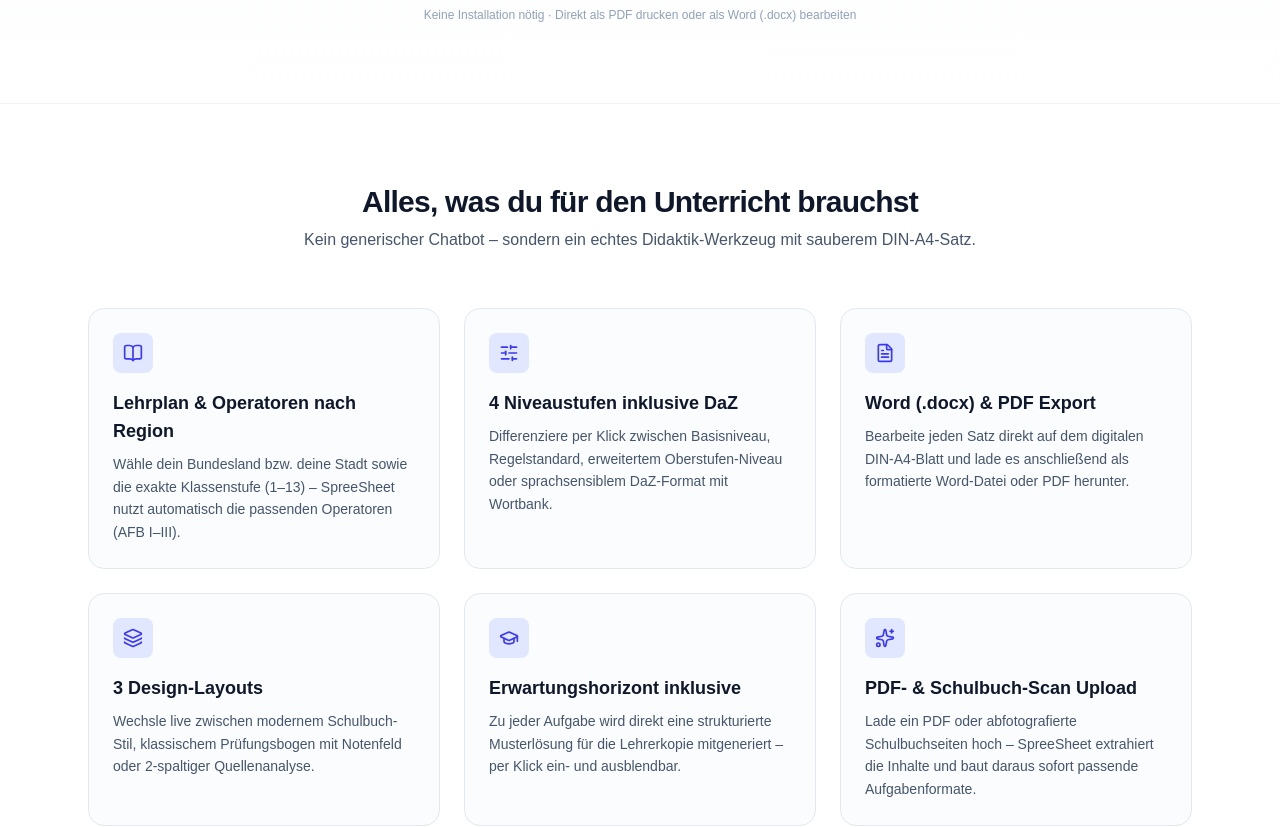
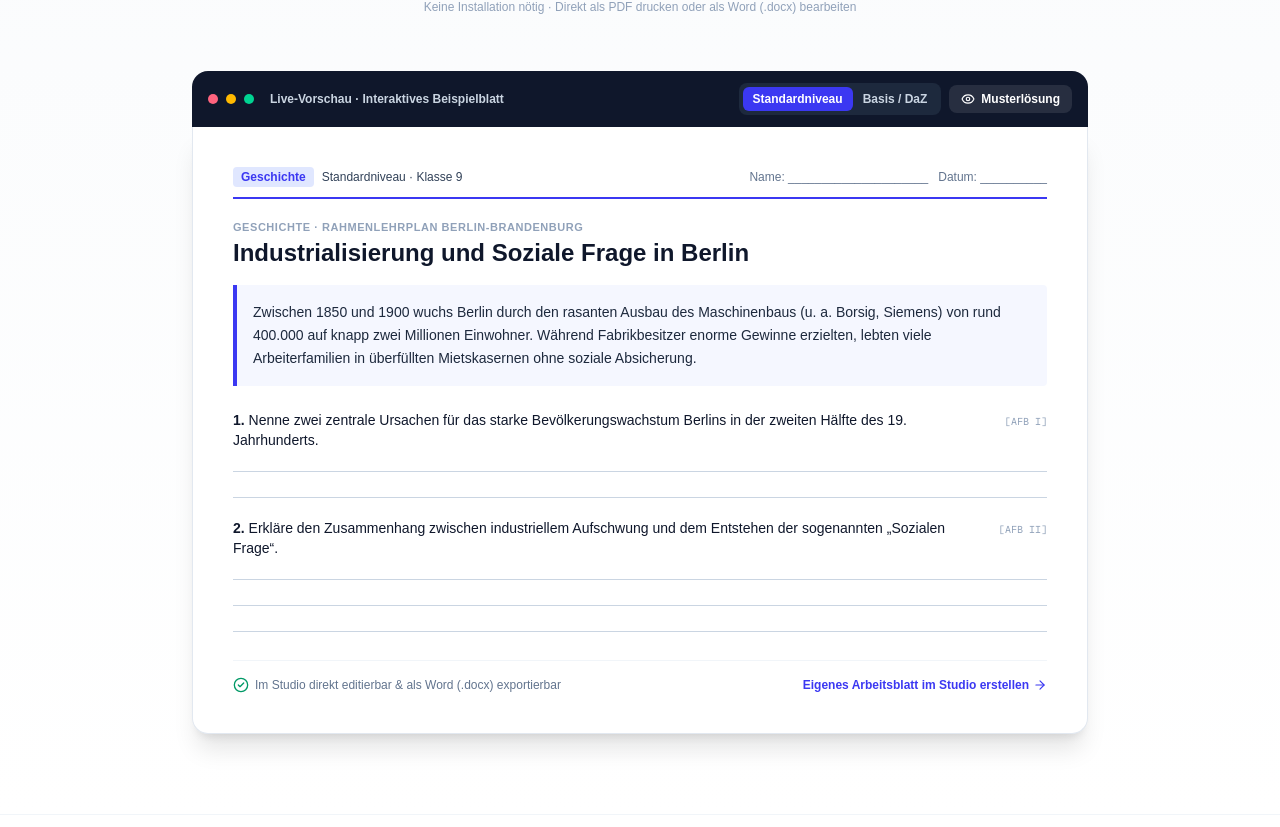
Before and after one commit to paulyaghy06-rgb/berlin-arbeitsblatt, a Next.js app: page / in a window 1280 px wide. Shown: the part 536-1363 px from the top of the page. Built offline with nearby package versions, Linux system fonts and the light colour scheme.

Commit message:
Add interactive DIN-A4 live preview to landing page

```diff
--- a/app/page.tsx
+++ b/app/page.tsx
@@ -1,4 +1,5 @@
 import Link from "next/link";
+import LandingPreview from "../components/LandingPreview";
 import {
   Sparkles,
   BookOpen,
@@ -41,8 +42,8 @@ export default function LandingPage() {
         </div>
       </header>
 
-      {/* HERO SECTION */}
-      <section className="pt-16 pb-20 px-6 bg-gradient-to-b from-slate-50 to-white border-b border-slate-100">
+      {/* HERO SECTION + INTERAKTIVE DIN-A4-VORSCHAU */}
+      <section className="pt-14 pb-20 px-6 bg-gradient-to-b from-slate-50 to-white border-b border-slate-100">
         <div className="max-w-4xl mx-auto text-center">
           <div className="inline-flex items-center gap-2 bg-indigo-50 border border-indigo-200 text-[#3B38F2] text-xs font-semibold px-3 py-1 rounded-full mb-6">
             <Sparkles className="w-3.5 h-3.5" />
@@ -65,7 +66,7 @@ export default function LandingPage() {
               href="/app"
               className="w-full sm:w-auto bg-[#3B38F2] hover:opacity-95 text-white font-semibold px-7 py-3.5 rounded-xl text-base shadow-md transition flex items-center justify-center gap-2"
             >
-              Kostenlos Arbeitsblatt erstellen
+              Sofort ohne Anmeldung testen
               <ArrowRight className="w-4 h-4" />
             </Link>
             <a
@@ -79,6 +80,9 @@ export default function LandingPage() {
           <p className="mt-4 text-xs text-slate-400">
             Keine Installation nötig · Direkt als PDF drucken oder als Word (.docx) bearbeiten
           </p>
+
+          {/* INTERAKTIVE DIN-A4 LIVE-VORSCHAU */}
+          <LandingPreview />
         </div>
       </section>
 
@@ -100,8 +104,8 @@ export default function LandingPage() {
             },
             {
               icon: SlidersHorizontal,
-              title: "4 Niveaustufen inklusive DaZ",
-              desc: "Differenziere per Klick zwischen Basisniveau, Regelstandard, erweitertem Oberstufen-Niveau oder sprachsensiblem DaZ-Format mit Wortbank.",
+              title: "3er-Differenzierung auf Knopfdruck",
+              desc: "Erstelle dasselbe Arbeitsblatt parallel für Basis-, Standard- und Expertenniveau oder im sprachsensiblen DaZ-Format mit Wortbank.",
             },
             {
               icon: FileText,
@@ -110,8 +114,8 @@ export default function LandingPage() {
             },
             {
               icon: Layers,
-              title: "3 Design-Layouts",
-              desc: "Wechsle live zwischen modernem Schulbuch-Stil, klassischem Prüfungsbogen mit Notenfeld oder 2-spaltiger Quellenanalyse.",
+              title: "Klassenarbeiten & Notenspiegel",
+              desc: "Aktiviere den Prüfungsmodus für automatische Punktzahlen je Aufgabe und eine fertige Bewertungstabelle am Seitenende.",
             },
             {
               icon: GraduationCap,
@@ -173,7 +177,7 @@ export default function LandingPage() {
             <ul className="mt-6 space-y-3 text-sm text-slate-600">
               <li className="flex items-center gap-2"><CheckCircle2 className="w-4 h-4 text-[#3B38F2]" /> Alle Fächer, Bundesländer & Klassen 1–13</li>
               <li className="flex items-center gap-2"><CheckCircle2 className="w-4 h-4 text-[#3B38F2]" /> PDF- & Foto-Upload von Unterrichtsmaterial</li>
-              <li className="flex items-center gap-2"><CheckCircle2 className="w-4 h-4 text-[#3B38F2]" /> PDF-Druck & Word-Export (.docx)</li>
+              <li className="flex items-center gap-2"><CheckCircle2 className="w-4 h-4 text-[#3B38F2]" /> Cloud-Bibliothek „Meine Blätter“</li>
             </ul>
             <Link
               href="/app"
@@ -192,7 +196,7 @@ export default function LandingPage() {
             <ul className="mt-6 space-y-3 text-sm text-slate-700">
               <li className="flex items-center gap-2"><CheckCircle2 className="w-4 h-4 text-[#3B38F2]" /> Unbegrenzte Arbeitsblätter & 3er-Differenzierung</li>
               <li className="flex items-center gap-2"><CheckCircle2 className="w-4 h-4 text-[#3B38F2]" /> Erweiterte Dokumenten-Analyse & OCR</li>
-              <li className="flex items-center gap-2"><CheckCircle2 className="w-4 h-4 text-[#3B38F2]" /> Cloud-Bibliothek & Kollegiums-Freigabe</li>
+              <li className="flex items-center gap-2"><CheckCircle2 className="w-4 h-4 text-[#3B38F2]" /> Kollegiums-Freigabe & Fachschafts-Ordner</li>
             </ul>
             <Link
               href="/app"
--- /dev/null
+++ b/components/LandingPreview.tsx
@@ -0,0 +1,186 @@
+"use client";
+
+import { useState } from "react";
+import Link from "next/link";
+import { Eye, EyeOff, ArrowRight, CheckCircle2 } from "lucide-react";
+
+type DemoLevel = "basis" | "standard";
+
+const DEMO_DATA: Record<
+  DemoLevel,
+  {
+    badge: string;
+    titel: string;
+    untertitel: string;
+    text: string;
+    aufgaben: { nr: number; afb: string; text: string; loesung: string; linien: number }[];
+  }
+> = {
+  standard: {
+    badge: "Standardniveau · Klasse 9",
+    titel: "Industrialisierung und Soziale Frage in Berlin",
+    untertitel: "GESCHICHTE · RAHMENLEHRPLAN BERLIN-BRANDENBURG",
+    text: "Zwischen 1850 und 1900 wuchs Berlin durch den rasanten Ausbau des Maschinenbaus (u. a. Borsig, Siemens) von rund 400.000 auf knapp zwei Millionen Einwohner. Während Fabrikbesitzer enorme Gewinne erzielten, lebten viele Arbeiterfamilien in überfüllten Mietskasernen ohne soziale Absicherung.",
+    aufgaben: [
+      {
+        nr: 1,
+        afb: "AFB I",
+        text: "Nenne zwei zentrale Ursachen für das starke Bevölkerungswachstum Berlins in der zweiten Hälfte des 19. Jahrhunderts.",
+        loesung: "Ansiedlung von Großindustrie (z. B. Borsig, Siemens) sowie Zuzug von Arbeitskräften aus ländlichen Regionen.",
+        linien: 2,
+      },
+      {
+        nr: 2,
+        afb: "AFB II",
+        text: "Erkläre den Zusammenhang zwischen industriellem Aufschwung und dem Entstehen der sogenannten „Sozialen Frage“.",
+        loesung: "Durch lange Arbeitszeiten, niedrige Löhne und fehlende Versicherungen verarmten viele Arbeiterfamilien trotz hoher Wirtschaftsleistung.",
+        linien: 3,
+      },
+    ],
+  },
+  basis: {
+    badge: "Basisniveau / DaZ · Klasse 9",
+    titel: "Arbeit und Leben im alten Berlin (um 1880)",
+    untertitel: "GESCHICHTE · SPRACHSENSIBLE VERSION INKL. WORTBANK",
+    text: "Vor rund 150 Jahren entstanden in Berlin viele große Fabriken. Tausende Menschen zogen vom Land in die Stadt, um dort Arbeit zu finden. Die Arbeit in den Fabriken dauerte oft 12 Stunden am Tag, und der Lohn reichte kaum für die Miete.",
+    aufgaben: [
+      {
+        nr: 1,
+        afb: "AFB I",
+        text: "Markiere im Text, warum viele Menschen vom Land nach Berlin gezogen sind.",
+        loesung: "Sie zogen in die Stadt, um in den neu entstandenen Fabriken Arbeit zu finden.",
+        linien: 2,
+      },
+      {
+        nr: 2,
+        afb: "AFB II",
+        text: "Beschreibe in zwei Sätzen, warum das Leben für Fabrikarbeiter damals schwierig war.",
+        loesung: "Die Arbeitszeiten waren sehr lang (bis zu 12 Stunden) und der Lohn reichte kaum zum Leben.",
+        linien: 2,
+      },
+    ],
+  },
+};
+
+export default function LandingPreview() {
+  const [level, setLevel] = useState<DemoLevel>("standard");
+  const [showSolution, setShowSolution] = useState(false);
+
+  const current = DEMO_DATA[level];
+
+  return (
+    <div className="mt-14 max-w-4xl mx-auto text-left">
+      {/* STEUERLEISTE ÜBER DEM BLATT */}
+      <div className="bg-slate-900 text-white px-4 py-3 rounded-t-2xl flex flex-wrap items-center justify-between gap-3">
+        <div className="flex items-center gap-2">
+          <span className="w-2.5 h-2.5 rounded-full bg-rose-400" />
+          <span className="w-2.5 h-2.5 rounded-full bg-amber-400" />
+          <span className="w-2.5 h-2.5 rounded-full bg-emerald-400" />
+          <span className="text-xs font-semibold text-slate-300 ml-2">
+            Live-Vorschau · Interaktives Beispielblatt
+          </span>
+        </div>
+
+        <div className="flex flex-wrap items-center gap-2">
+          <div className="bg-slate-800 p-1 rounded-lg flex text-xs">
+            <button
+              type="button"
+              onClick={() => setLevel("standard")}
+              className={`px-2.5 py-1 rounded-md font-semibold transition ${
+                level === "standard" ? "bg-[#3B38F2] text-white" : "text-slate-300 hover:text-white"
+              }`}
+            >
+              Standardniveau
+            </button>
+            <button
+              type="button"
+              onClick={() => setLevel("basis")}
+              className={`px-2.5 py-1 rounded-md font-semibold transition ${
+                level === "basis" ? "bg-[#3B38F2] text-white" : "text-slate-300 hover:text-white"
+              }`}
+            >
+              Basis / DaZ
+            </button>
+          </div>
+
+          <button
+            type="button"
+            onClick={() => setShowSolution(!showSolution)}
+            className="flex items-center gap-1.5 text-xs font-semibold bg-white/10 hover:bg-white/20 text-white px-3 py-1.5 rounded-lg transition"
+          >
+            {showSolution ? <EyeOff className="w-3.5 h-3.5" /> : <Eye className="w-3.5 h-3.5" />}
+            {showSolution ? "Schülerblatt" : "Musterlösung"}
+          </button>
+        </div>
+      </div>
+
+      {/* DIN-A4 PAPIER VORSCHAU */}
+      <div className="bg-white border-x border-b border-slate-200 rounded-b-2xl shadow-xl p-6 md:p-10">
+        <div className="flex flex-wrap justify-between items-center border-b-2 border-[#3B38F2] pb-2.5 mb-5 text-xs text-slate-500">
+          <div className="flex items-center gap-2">
+            <span className="bg-indigo-100 text-[#3B38F2] font-bold px-2 py-0.5 rounded">
+              Geschichte
+            </span>
+            <span className="font-medium text-slate-700">{current.badge}</span>
+          </div>
+          <span>Name: _____________________   Datum: __________</span>
+        </div>
+
+        <p className="text-[11px] font-bold uppercase tracking-wider text-slate-400">
+          {current.untertitel}
+        </p>
+        <h3 className="text-xl md:text-2xl font-bold text-slate-900 mt-0.5 mb-4">
+          {current.titel}
+          {showSolution && (
+            <span className="ml-2.5 text-xs align-middle bg-emerald-100 text-emerald-800 px-2 py-0.5 rounded">
+              LEHRERKOPIE
+            </span>
+          )}
+        </h3>
+
+        <div className="bg-indigo-50/60 border-l-4 border-[#3B38F2] p-4 rounded-r text-sm text-slate-800 leading-relaxed mb-6">
+          {current.text}
+        </div>
+
+        <div className="space-y-5">
+          {current.aufgaben.map((a) => (
+            <div key={a.nr}>
+              <div className="flex justify-between items-baseline mb-1.5">
+                <p className="text-sm text-slate-900">
+                  <strong>{a.nr}.</strong> {a.text}
+                </p>
+                <span className="text-[10px] font-mono text-slate-400 ml-3 shrink-0">[{a.afb}]</span>
+              </div>
+
+              {showSolution ? (
+                <div className="p-2.5 bg-emerald-50 border border-emerald-200 rounded text-xs text-emerald-950">
+                  <strong>Erwartungshorizont:</strong> {a.loesung}
+                </div>
+              ) : (
+                <div className="space-y-3 mt-2">
+                  {Array.from({ length: a.linien }).map((_, i) => (
+                    <div key={i} className="border-b border-slate-300 h-3.5 w-full" />
+                  ))}
+                </div>
+              )}
+            </div>
+          ))}
+        </div>
+
+        <div className="mt-7 pt-4 border-t border-slate-100 flex flex-col sm:flex-row items-center justify-between gap-3">
+          <span className="text-xs text-slate-500 flex items-center gap-1.5">
+            <CheckCircle2 className="w-4 h-4 text-emerald-600" />
+            Im Studio direkt editierbar & als Word (.docx) exportierbar
+          </span>
+          <Link
+            href="/app"
+            className="text-xs font-bold text-[#3B38F2] hover:underline flex items-center gap-1"
+          >
+            Eigenes Arbeitsblatt im Studio erstellen
+            <ArrowRight className="w-3.5 h-3.5" />
+          </Link>
+        </div>
+      </div>
+    </div>
+  );
+}
```
